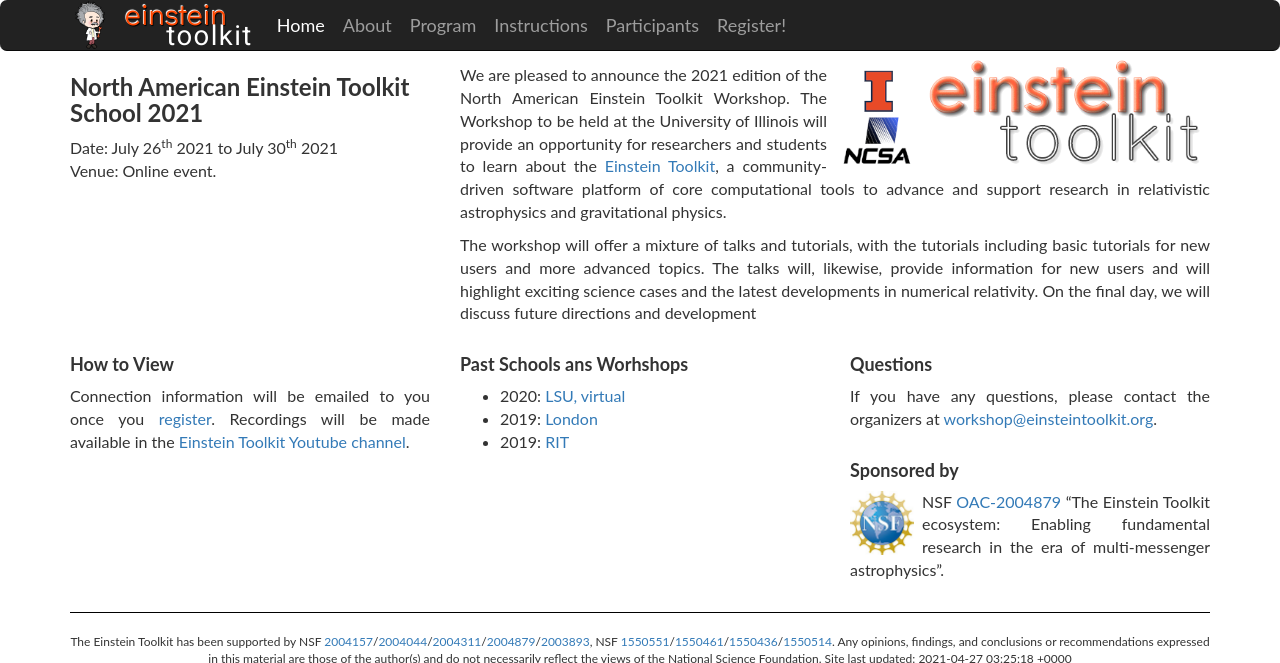
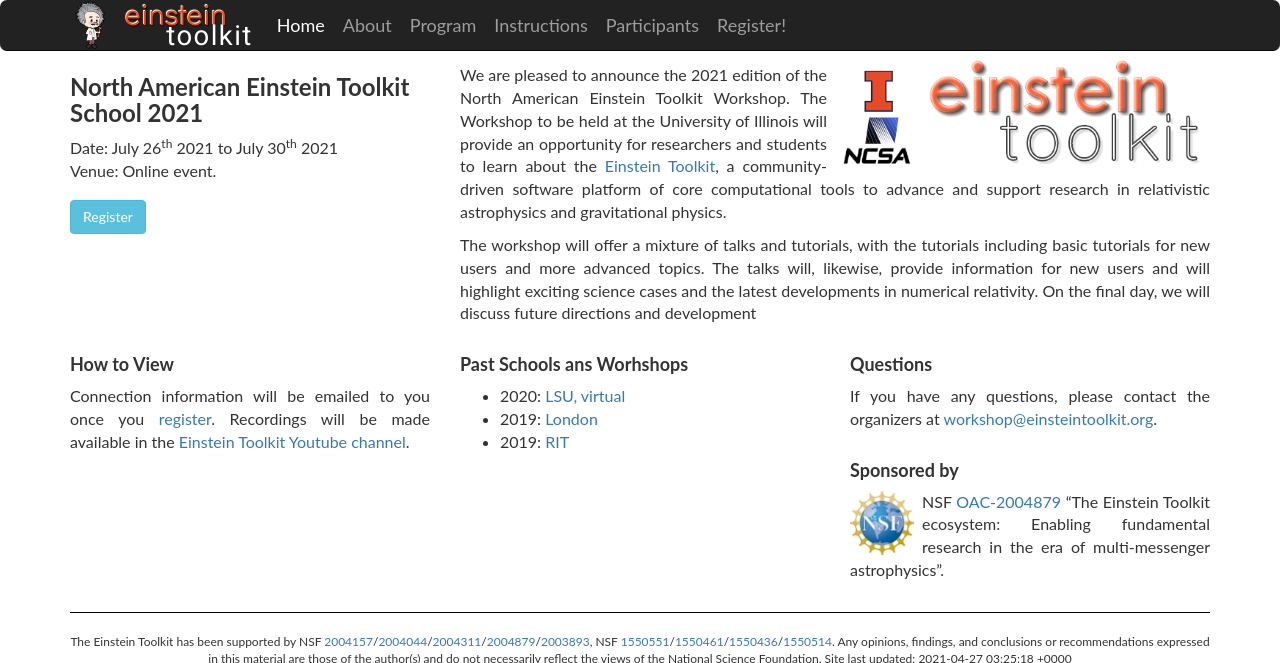
Before and after one commit to EinsteinToolkit/et2021uiuc, a Jekyll site: the page built from index.md, in a window 1280 px wide, cut to the strip 0-663 px from the top of the page. Built offline with Jekyll 4.4.1, drawn with Linux system fonts in a browser that asks for light colours.

Commit message:
add "register" button to index and participants

```diff
--- a/index.md
+++ b/index.md
@@ -7,6 +7,8 @@
 # North American Einstein Toolkit School 2021
 Date: July 26<sup>th</sup> 2021 to July 30<sup>th</sup> 2021 <br>
 Venue: Online event.
+
+<a class="btn btn-info" href="{{base}}/register.html" role="button">Register</a>
 </div>
 
 <div class="col-xs-12 col-sm-8" markdown="1">
--- a/participants.html
+++ b/participants.html
@@ -60,6 +60,7 @@
       <div class="col-xs-12">
         <h1>Participants</h1>
         <div id="participants"></div>
+        <a class="btn btn-info" href="{{base}}/register.html" role="button">Register</a>
       </div>
     </div>
   </div>
```
